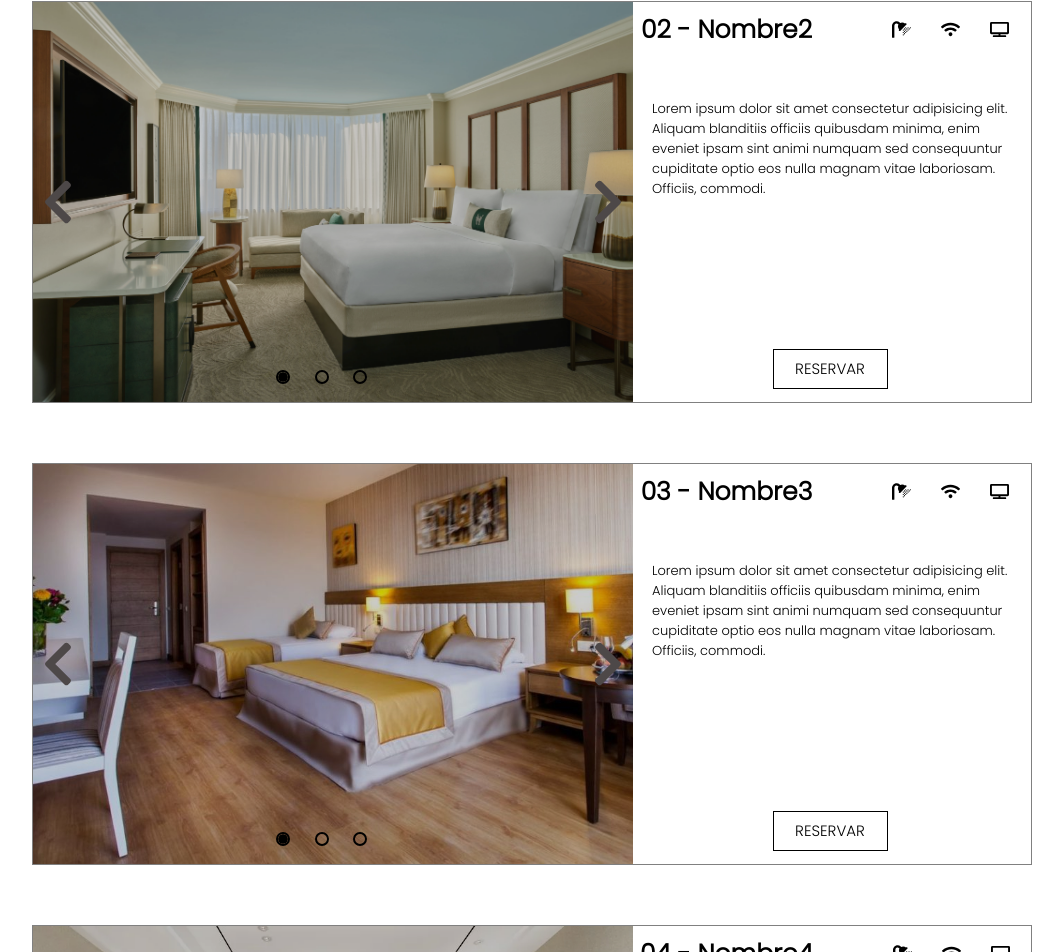
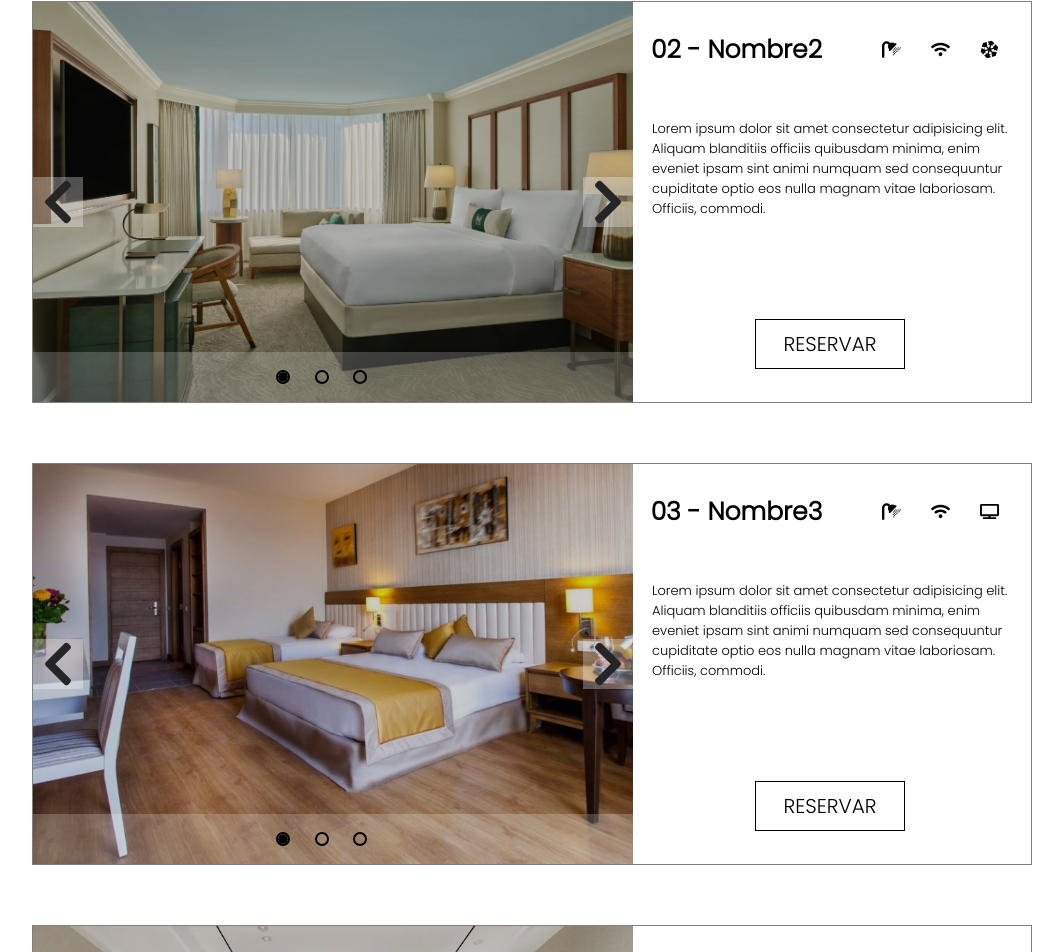
Before and after one commit to TomasPino5/Hotel-Test, a React (Vite) app in the folder client/: page /habitaciones in a window 1280 px wide. Shown: the part 935-1887 px from the top of the page, without its empty margins (108-1171 px from the left). Built offline with nearby package versions, Linux system fonts and the light colour scheme.

Commit message:
rooms finished, location start

```diff
--- a/client/package.json
+++ b/client/package.json
@@ -14,6 +14,8 @@
     "@fortawesome/fontawesome-svg-core": "^6.4.2",
     "@fortawesome/free-solid-svg-icons": "^6.4.2",
     "@fortawesome/react-fontawesome": "^0.2.0",
+    "@googlemaps/react-wrapper": "^1.1.35",
+    "leaflet": "^1.9.4",
     "react": "^18.2.0",
     "react-dom": "^18.2.0",
     "react-icons": "^4.11.0",
--- a/client/src/components/location/Location.jsx
+++ b/client/src/components/location/Location.jsx
@@ -1,7 +1,19 @@
+import styles from './Location.module.css'
+// import Map from './Map';
+
 const Location = () => {
     return (
         <>
-            <h1>hola soy Location</h1>
+            <div className={styles.container}>
+                <div className={styles.head}>
+                    <h1 className={styles.title}>Ubicación</h1>
+                    <p className={styles.description}>
+                        Lorem ipsum dolor sit amet consectetur adipisicing elit. Velit fuga, eaque, mollitia impedit molestias, possimus autem sint sequi harum quidem at ad alias maxime voluptate quas! Culpa assumenda molestiae veniam?
+                        Lorem ipsum dolor sit amet consectetur, adipisicing elit. Et cupiditate enim
+                    </p>
+                </div>
+                {/* <Map /> */}
+            </div>
         </>
     )
 }
--- /dev/null
+++ b/client/src/components/location/Location.module.css
@@ -0,0 +1,19 @@
+.container {
+    display: flex;
+    justify-content: center;
+    align-items: center;
+    margin-bottom: 70px;
+}
+
+.title {
+    text-align: center;
+    font-size: 43px;
+    font-weight: 700;
+    margin-bottom: 50px;
+}
+
+.description {
+    text-align: left;
+    width: 700px;
+    font-size: 14px;
+}
--- /dev/null
+++ b/client/src/components/location/Map.jsx
@@ -0,0 +1,19 @@
+// import { useEffect } from "react"
+// import L from 'leaflet';
+// import 'leaflet/dist/leaflet.css';
+
+// const Map = () => {
+
+//     const [map, setMap] = useState(null);
+//     useEffect(() => {
+//         const mapp = L.map('map').setView([51.505, -0.09], 13);
+//         L.tileLayer('https://{s}.tile.openstreetmap.org/{z}/{x}/{y}.png', {
+//             attribution: '© <a href="https://www.openstreetmap.org/copyright">OpenStreetMap</a> contributors'
+//         }).addTo(mapp);
+//     }, []);
+//     return (
+//         <div id="map" style={{ height: '400px' }}></div>
+//     );
+// };
+
+// export default Map;
--- a/client/src/components/rooms/Rooms.jsx
+++ b/client/src/components/rooms/Rooms.jsx
@@ -12,6 +12,7 @@ import rooms10 from '../../img/rooms/rooms10.webp'
 import rooms11 from '../../img/rooms/rooms11.jpeg'
 import rooms12 from '../../img/rooms/rooms12.jpg'
 import { FaChevronLeft, FaChevronRight, FaShower, FaWifi, FaTv, FaCircle } from 'react-icons/fa';
+import { GiSnowflake1 } from 'react-icons/gi';
 import { useState } from 'react'
 
 const Rooms = () => {
@@ -113,10 +114,13 @@ const Rooms = () => {
                             />
                         ))}
                         <FaChevronLeft className={styles.arrowLeft} onClick={prev1} />
+                        <div className={styles.backgroundLeftArrow}></div>
                         <FaChevronRight className={styles.arrowRight} onClick={next1} />
+                        <div className={styles.backgroundRightArrow}></div>
                         <FaCircle className={currentIndex1 === 0 ? styles.circle1Enabled : styles.circle1}/>
                         <FaCircle className={currentIndex1 === 1 ? styles.circle2Enabled : styles.circle2}/>
                         <FaCircle className={currentIndex1 === 2 ? styles.circle3Enabled : styles.circle3}/>
+                        <div className={styles.backgroundCircle}></div>
                         <div className={styles.data}>
                             <div className={styles.iconsContainer}>
                                 <p className={styles.roomTitle}>01 - Nombre1</p>
@@ -142,17 +146,20 @@ const Rooms = () => {
                             />
                         ))}
                         <FaChevronLeft className={styles.arrowLeft} onClick={prev2} />
+                        <div className={styles.backgroundLeftArrow}></div>
                         <FaChevronRight className={styles.arrowRight} onClick={next2} />
+                        <div className={styles.backgroundRightArrow}></div>
                         <FaCircle className={currentIndex2 === 0 ? styles.circle1Enabled : styles.circle1}/>
                         <FaCircle className={currentIndex2 === 1 ? styles.circle2Enabled : styles.circle2}/>
                         <FaCircle className={currentIndex2 === 2 ? styles.circle3Enabled : styles.circle3}/>
+                        <div className={styles.backgroundCircle}></div>
                         <div className={styles.data}>
                             <div className={styles.iconsContainer}>
                                 <p className={styles.roomTitle}>02 - Nombre2</p>
                                 <div className={styles.icons}>
                                     <FaShower className={styles.icon} />
                                     <FaWifi className={styles.icon} />
-                                    <FaTv className={styles.icon} />
+                                    <GiSnowflake1 className={styles.icon} />
                                 </div>
                             </div>
                             <p className={styles.roomDescription}>
@@ -171,10 +178,13 @@ const Rooms = () => {
                             />
                         ))}
                         <FaChevronLeft className={styles.arrowLeft} onClick={prev3} />
+                        <div className={styles.backgroundLeftArrow}></div>
                         <FaChevronRight className={styles.arrowRight} onClick={next3} />
+                        <div className={styles.backgroundRightArrow}></div>
                         <FaCircle className={currentIndex3 === 0 ? styles.circle1Enabled : styles.circle1}/>
                         <FaCircle className={currentIndex3 === 1 ? styles.circle2Enabled : styles.circle2}/>
                         <FaCircle className={currentIndex3 === 2 ? styles.circle3Enabled : styles.circle3}/>
+                        <div className={styles.backgroundCircle}></div>
                         <div className={styles.data}>
                             <div className={styles.iconsContainer}>
                                 <p className={styles.roomTitle}>03 - Nombre3</p>
@@ -200,17 +210,20 @@ const Rooms = () => {
                             />
                         ))}
                         <FaChevronLeft className={styles.arrowLeft} onClick={prev4} />
+                        <div className={styles.backgroundLeftArrow}></div>
                         <FaChevronRight className={styles.arrowRight} onClick={next4} />
+                        <div className={styles.backgroundRightArrow}></div>
                         <FaCircle className={currentIndex4 === 0 ? styles.circle1Enabled : styles.circle1}/>
                         <FaCircle className={currentIndex4 === 1 ? styles.circle2Enabled : styles.circle2}/>
                         <FaCircle className={currentIndex4 === 2 ? styles.circle3Enabled : styles.circle3}/>
+                        <div className={styles.backgroundCircle}></div>
                         <div className={styles.data}>
                             <div className={styles.iconsContainer}>
                                 <p className={styles.roomTitle}>04 - Nombre4</p>
                                 <div className={styles.icons}>
                                     <FaShower className={styles.icon} />
                                     <FaWifi className={styles.icon} />
-                                    <FaTv className={styles.icon} />
+                                    <GiSnowflake1 className={styles.icon} />
                                 </div>
                             </div>
                             <p className={styles.roomDescription}>
--- a/client/src/components/rooms/Rooms.module.css
+++ b/client/src/components/rooms/Rooms.module.css
@@ -61,7 +61,6 @@
 .roomTitle {
     font-weight: 700;
     font-size: 25px;
-
 }
 
 .roomDescription {
@@ -71,14 +70,14 @@
 }
 
 .btn {
-    height: 40px;
-    width: 115px;
+    height: 50px;
+    width: 150px;
+    font-size: 20px;
     background-color: #fff;
     border: 1px solid black;
     transition: all 1s;
     cursor: pointer;
-    margin-top: 150px;
-    font-size: 15px;
+    margin-top: 100px;
 }
 
 .btn:hover {
@@ -94,7 +93,7 @@
 }
 
 .icons {
-    margin-left: 50px;
+    margin-left: 30px;
 }
 
 .icon {
@@ -107,7 +106,7 @@
     font-size: 50px;
     transition: all 1s;
     cursor: pointer;
-    color: #4d4848;
+    color: rgb(37, 37, 37);
 }
 
 .arrowRight {
@@ -116,20 +115,15 @@
     margin-left: 550px;
     transition: all 1s;
     cursor: pointer;
-    color: #4d4848;
+    color: rgb(37, 37, 37);
 }
 
 .arrowLeft:hover {
-    position: absolute;
-    font-size: 50px;
-    color: rgb(37, 37, 37);
+    color:#3b3939;
 }
 
 .arrowRight:hover {
-    position: absolute;
-    font-size: 50px;
-    margin-left: 550px;
-    color: rgb(37, 37, 37);
+    color: #3b3939;
 }
 
 .circle1 {
@@ -185,3 +179,32 @@
     font-size: 10px;
     margin: 350px 0 0 25%;
 }
+
+.backgroundCircle {
+    margin-top: 350px;
+    background-color: #fff;
+    opacity: 0.2;
+    position: absolute;
+    width: 600px;
+    height: 50px;
+    z-index: -1;
+}
+
+.backgroundLeftArrow {
+    background-color: #fff;
+    opacity: 0.3;
+    position: absolute;
+    width: 50px;
+    height: 50px;
+    z-index: -1;
+}
+
+.backgroundRightArrow {
+    background-color: #fff;
+    opacity: 0.3;
+    position: absolute;
+    width: 50px;
+    height: 50px;
+    z-index: -1;
+    margin-left: 550px;
+}
```
Also changed, not shown: 1 other file (tests, documents, lock files or other folders).
